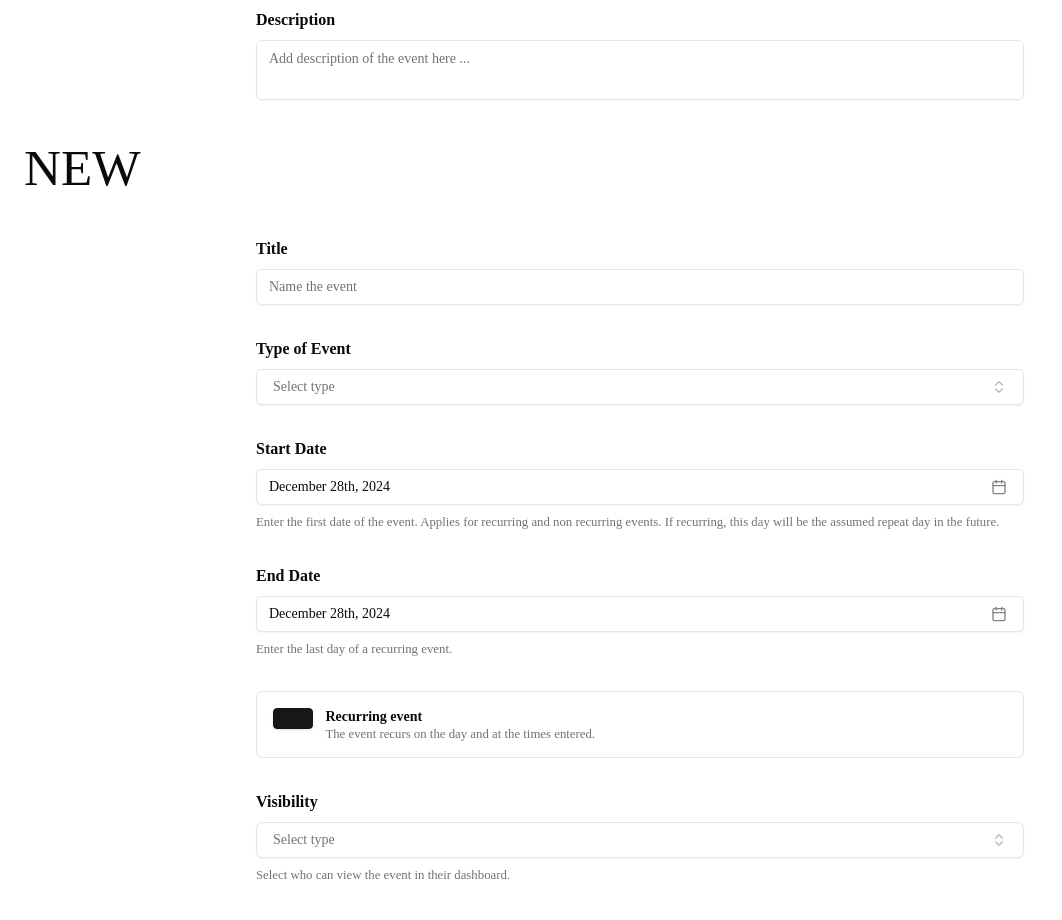
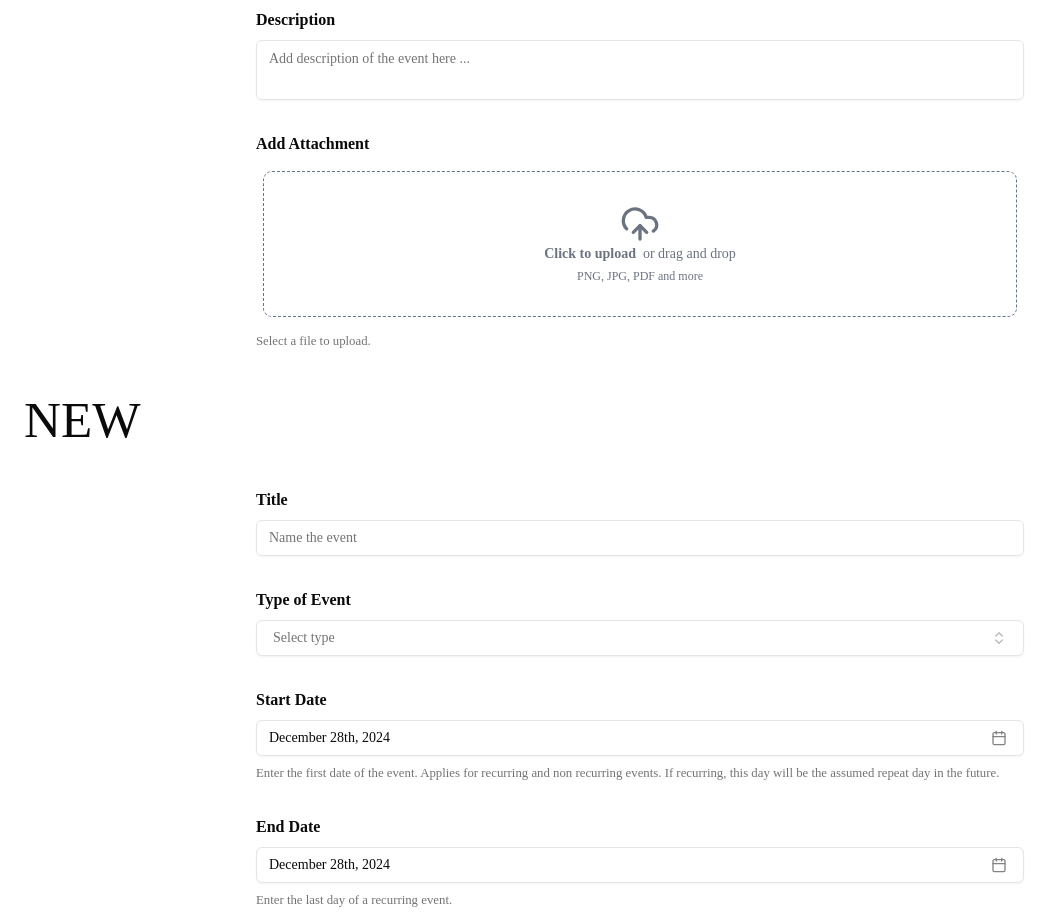
Before and after one commit to Sisahga/Sportganise, a React (Vite) app in the folder frontend/: page /pages/CreateTrainingSessionPage in a window 1280 px wide. Shown: the part 960-1880 px from the top of the page, without its empty margins (0-1062 px from the left). Built offline with nearby package versions, Linux system fonts and the light colour scheme.

Commit message:
feat(303): 'file-upload' form field

```diff
--- a/frontend/src/components/CreateTrainingSessionForm/CreateTrainingSessionForm.tsx
+++ b/frontend/src/components/CreateTrainingSessionForm/CreateTrainingSessionForm.tsx
@@ -445,6 +445,58 @@ export default function CreateTrainingSessionForm() {
             </FormItem>
           )}
         />
+
+        {/** Add Attachment */}
+        <FormField
+          control={form.control}
+          name="attachment"
+          render={({ field }) => (
+            <FormItem>
+              <FormLabel className="font-semibold text-base">
+                Add Attachment
+              </FormLabel>
+              <FormControl>
+                <FileUploader
+                  value={files}
+                  onValueChange={(newFiles) => {
+                    setFiles(newFiles); // Update local state
+                    field.onChange(newFiles); // Sync with React Hook Form
+                  }}
+                  dropzoneOptions={dropZoneConfig}
+                  className="relative bg-background rounded-lg p-2"
+                >
+                  <FileInput
+                    id="fileInput"
+                    className="outline-dashed outline-1 outline-slate-500"
+                  >
+                    <div className="flex items-center justify-center flex-col p-8 w-full ">
+                      <CloudUpload className="text-gray-500 w-10 h-10" />
+                      <p className="mb-1 text-sm text-gray-500 dark:text-gray-400">
+                        <span className="font-semibold">Click to upload</span>
+                        &nbsp; or drag and drop
+                      </p>
+                      <p className="text-xs text-gray-500 dark:text-gray-400">
+                        PNG, JPG, PDF and more
+                      </p>
+                    </div>
+                  </FileInput>
+                  <FileUploaderContent>
+                    {files &&
+                      files.length > 0 &&
+                      files.map((file, i) => (
+                        <FileUploaderItem key={i} index={i}>
+                          <Paperclip className="h-4 w-4 stroke-current" />
+                          <span>{file.name}</span>
+                        </FileUploaderItem>
+                      ))}
+                  </FileUploaderContent>
+                </FileUploader>
+              </FormControl>
+              <FormDescription>Select a file to upload.</FormDescription>
+              <FormMessage />
+            </FormItem>
+          )}
+        />
       </form>
     </Form>
   );
```
